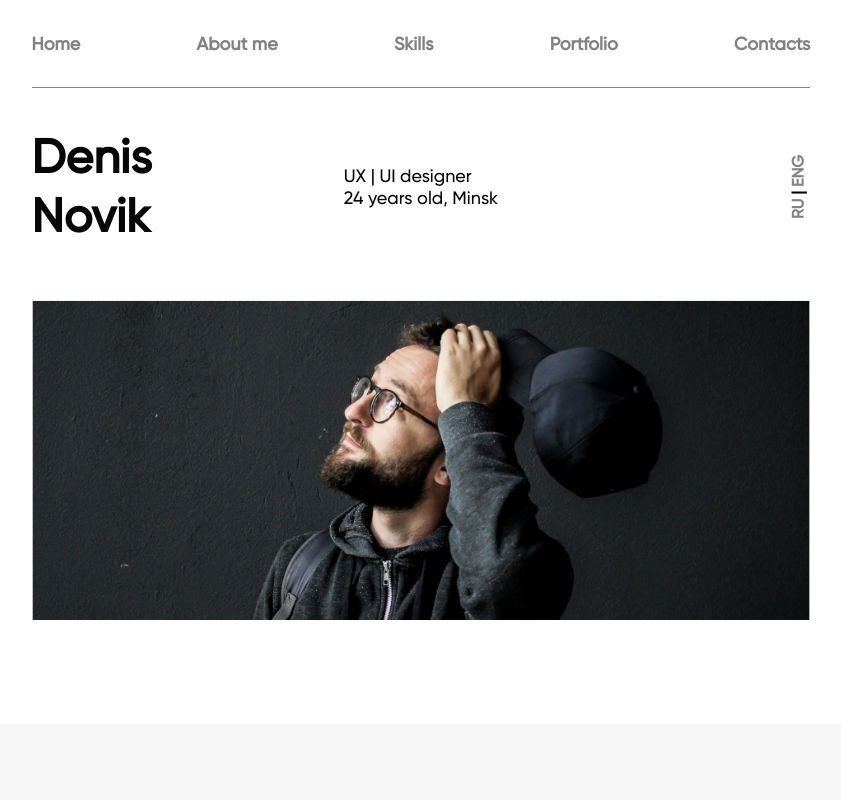
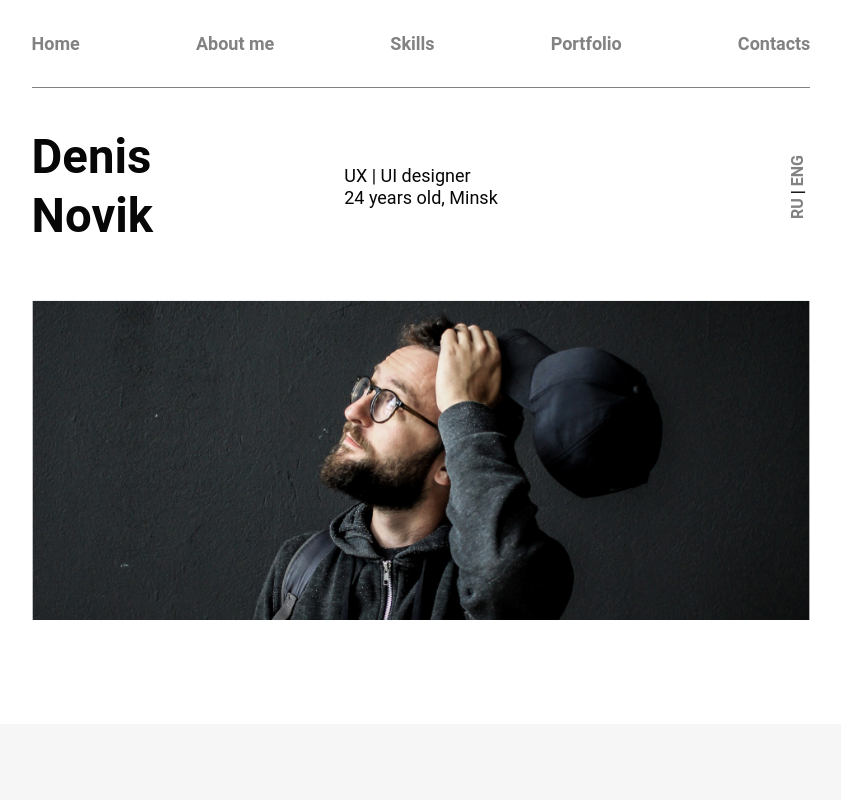
Before and after one commit to Plu33ha/TestPage, a plain HTML site: page index.html in a window 1280 px wide. Shown: the top 800 px of the page, without its empty margins (219-1060 px from the left). Drawn offline with Linux system fonts and the light colour scheme.

Commit message:
Update style.css

```diff
--- a/style.css
+++ b/style.css
@@ -68,7 +68,7 @@ h1, h2, h3, h4, h5, h6 {
       src: url(/fonts/gilroy-medium.ttf);
 }
 .wrapper {
-  font-family: 'Gilroy';
+  font-family: 'Roboto', sans-serif;;
 
   display: flex;
   flex-direction: column;
```
